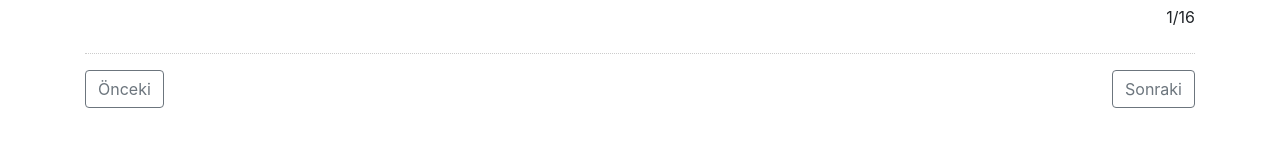
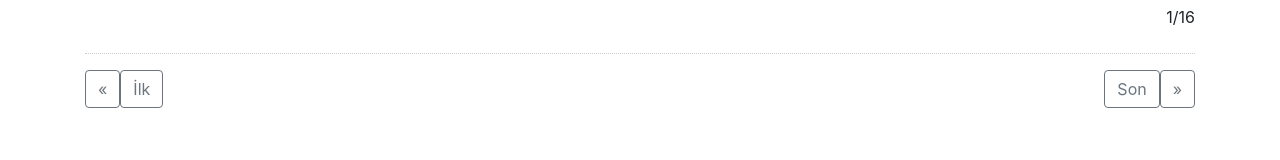
Before and after one commit to jokerinya2013/gitNotes, a Vue app in the folder my-slider/: page /slayts in a window 1280 px wide. Shown: the part 595-755 px from the top of the page. Built offline with nearby package versions, Linux system fonts and the light colour scheme.

Commit message:
buttonlar eklendi

```diff
--- a/my-slider/src/slayts/Slayt.vue
+++ b/my-slider/src/slayts/Slayt.vue
@@ -16,25 +16,27 @@
         </div>
         <p class="float-right">{{ i + 1 }}/{{ info.length }}</p>
         <div class="mt-5 slayt_footer">
-            <button
-                type="button"
-                class="btn btn-outline-secondary float-left"
-                :class="{ disabled: son }"
-                @click="nav('prev')"
-            >Önceki</button>
-
+            <button type="button" class="btn btn-outline-secondary float-left" @click="nav('prev')">
+                <span aria-hidden="true">&laquo;</span>
+            </button>
+            <button type="button" class="btn btn-outline-secondary float-left" @click="i = 0">İlk</button>
             <button
                 type="button"
                 class="btn btn-outline-secondary float-right"
-                :class="{ disabled: son }"
                 @click="nav('next')"
-            >Sonraki</button>
+            >
+                <span aria-hidden="true">&raquo;</span>
+            </button>
+            <button
+                type="button"
+                class="btn btn-outline-secondary float-right"
+                @click="i = info.length - 1"
+            >Son</button>
         </div>
     </div>
 </template>
 
 <script>
-/* burada js de yer alacak olan bilgiler dönecek. */
 import { info } from './data'
 export default {
     name: 'Slayt',
@@ -42,9 +44,10 @@ export default {
         return {
             info: info,
             i: 0,
-            son: false,
         }
     },
+    watch: {},
+    /* bu kısım çalışıtırııkcak */
     methods: {
         nav(side) {
             if (side === 'prev') {
@@ -64,7 +67,6 @@ export default {
             console.log(this.i)
         },
     },
-    //son u düzenleyeceksin
 }
 </script>
 
```
